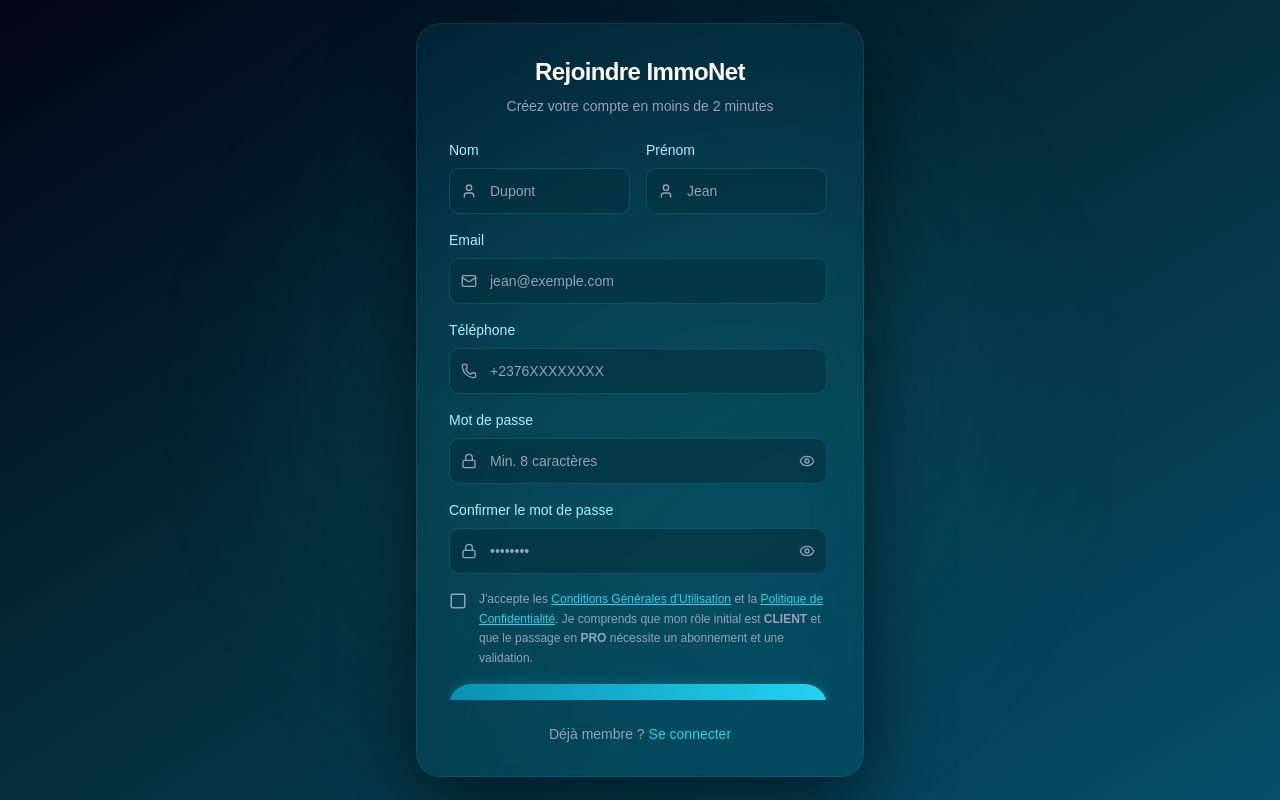
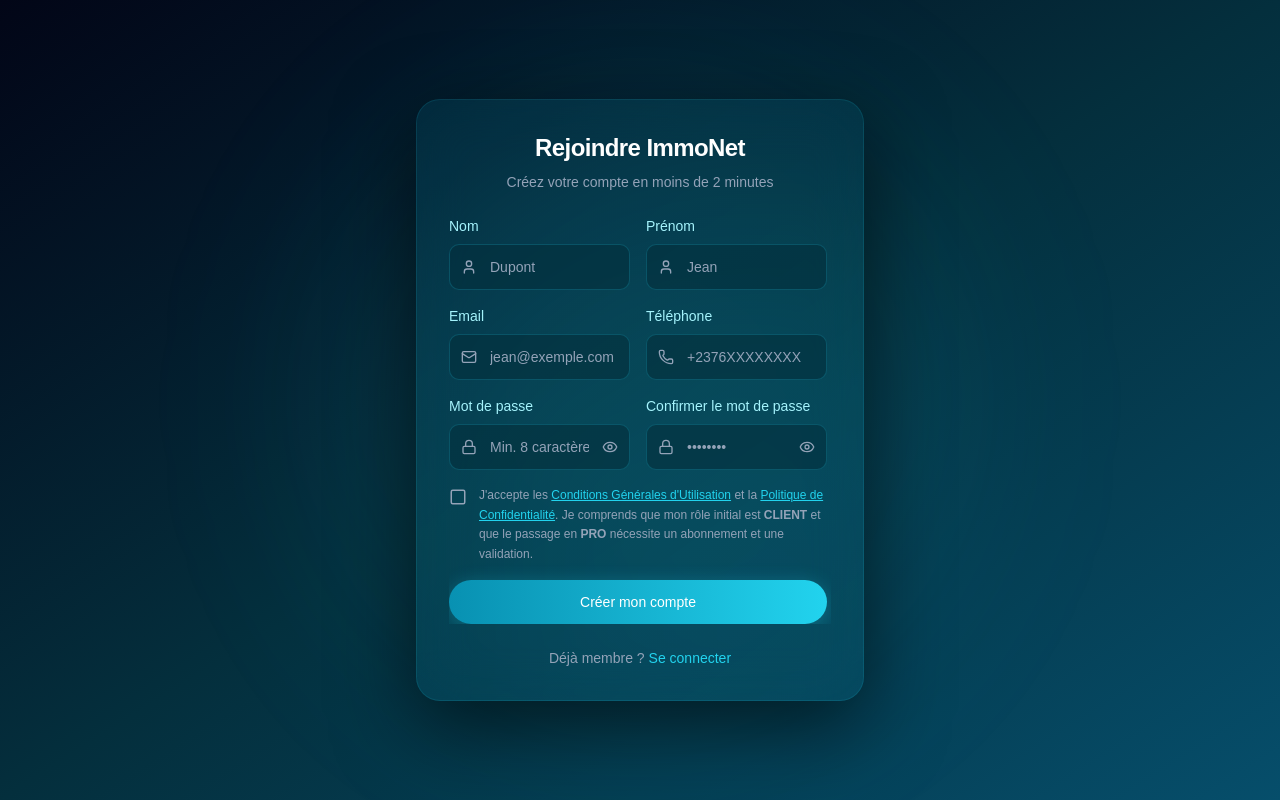
Before and after one commit to tagne-wilfried-Dev/ImmoNet, a React (Vite) app in the folder frontend/: page /register in a window 1280 px wide. Built offline with nearby package versions, Linux system fonts and the light colour scheme.

Commit message:
ajustements avant push

```diff
--- a/frontend/package.json
+++ b/frontend/package.json
@@ -24,6 +24,7 @@
     "lucide-react": "^1.16.0",
     "radix-ui": "^1.4.3",
     "react": "^19.2.6",
+    "react-doctor": "^0.2.16",
     "react-dom": "^19.2.6",
     "react-hook-form": "^7.76.1",
     "react-leaflet": "^5.0.0",
--- a/frontend/src/components/auth/AuthInput.tsx
+++ b/frontend/src/components/auth/AuthInput.tsx
@@ -3,7 +3,7 @@
 
 interface AuthInputProps extends React.InputHTMLAttributes<HTMLInputElement> {
   label: string;
-  inputValue: string;
+  inputValue?: string;
   inputName?: string;
   error?: string;
   icon?: React.ElementType;
--- /dev/null
+++ b/frontend/src/components/ui/MessageAlert.tsx
@@ -0,0 +1,36 @@
+import React from 'react';
+import { AlertTriangle, CheckCircle2 } from 'lucide-react';
+
+interface MessageAlertProps {
+  type: 'error' | 'success';
+  title?: string;
+  message: string;
+}
+
+const iconMap = {
+  error: AlertTriangle,
+  success: CheckCircle2,
+};
+
+const MessageAlert: React.FC<MessageAlertProps> = ({ type, title, message }) => {
+  const Icon = iconMap[type];
+
+  return (
+    <div
+      role="alert"
+      className={`rounded-2xl border px-4 py-3 flex gap-3 items-start ${
+        type === 'error'
+          ? 'bg-amber-950/10 border-amber-700 text-amber-100'
+          : 'bg-emerald-950/10 border-emerald-700 text-emerald-100'
+      }`}
+    >
+      <Icon className="mt-1 h-5 w-5 shrink-0" />
+      <div className="min-w-0">
+        {title && <p className="font-semibold text-sm mb-1">{title}</p>}
+        <p className="text-sm leading-6 wrap-break-word">{message}</p>
+      </div>
+    </div>
+  );
+};
+
+export default MessageAlert;
--- a/frontend/src/pages/auth/LoginPage.tsx
+++ b/frontend/src/pages/auth/LoginPage.tsx
@@ -1,37 +1,60 @@
-import React from 'react';
+import React, { useState } from 'react';
 import { useForm } from 'react-hook-form';
 import { zodResolver } from '@hookform/resolvers/zod';
-import { useNavigate } from 'react-router-dom';
-// import { Mail, Lock, Loader2 } from 'lucide-react';
+import { useNavigate, useLocation } from 'react-router-dom';
 import { Mail, Lock } from 'lucide-react';
 import AuthLayout from '../../components/layout/AuthLayout';
 import AuthInput from '../../components/auth/AuthInput';
 import AuthButton from '../../components/auth/AuthButton';
+import MessageAlert from '../../components/ui/MessageAlert';
 import { loginSchema, type LoginFormData } from '../../lib/validations/auth';
+import axios from '@/lib/axios';
 
 const LoginPage: React.FC = () => {
   const navigate = useNavigate();
+  const location = useLocation();
+  const locationState = location.state as { message?: string } | null;
   const { register, handleSubmit, formState: { errors, isSubmitting } } = useForm<LoginFormData>({
     resolver: zodResolver(loginSchema),
     mode: 'onBlur'
   });
-
+  const [error,setError] = useState('');
   const onSubmit = async (data: LoginFormData) => {
-    // TODO: dispatch login Redux + API POST /api/auth/login
+    setError('');
     console.log('Login payload:', data);
     await new Promise(res => setTimeout(res, 1500)); // Mock delay
-    navigate('/dashboard');
+    try {
+      const response = await axios.post('/api/auth/login', data);
+      if (response.status === 200 || response.status === 201) {
+        navigate('/dashboard', { state: { message: 'Connexion réussie.' } });
+      } else {
+        setError(response?.data?.message || 'Email ou mot de passe incorrect. Vérifiez vos informations.');
+      }
+    } catch (err: unknown) {
+      const message = err instanceof Error ? err.message : JSON.stringify(err);
+      setError(`Une erreur est survenue lors de la connexion : ${message}`);
+    }
   };
 
   return (
     <AuthLayout>
       <div className="text-center mb-8">
         <h1 className="font-display text-2xl font-bold text-white tracking-tight">Connexion à ImmoNet</h1>
-        <p className="text-[#94a3b8] text-sm mt-2">Accédez à votre espace propriétaire ou client</p>
+        <p className="text-[#94a3b8] text-sm mt-2">Accédez à votre espace personnel ImmoNet</p>
       </div>
+      {locationState?.message && (
+        <div className="mb-4">
+          <MessageAlert type="success" message={locationState.message} />
+        </div>
+      )}
+      {error !== '' && (
+        <div className="mb-4">
+          <MessageAlert type="error" title="Erreur" message={error} />
+        </div>
+      )}
 
       <form onSubmit={handleSubmit(onSubmit)} className="space-y-5">
-        <AuthInput inputValue=''
+        <AuthInput
           label="Adresse email"
           type="email"
           placeholder="exemple@domain.com"
@@ -39,13 +62,13 @@
           {...register('email')}
           error={errors.email?.message}
         />
-        <AuthInput inputValue=''
+        <AuthInput
           label="Mot de passe"
           type="password"
           placeholder="••••••••"
           icon={Lock}
-          {...register('password')}
-          error={errors.password?.message}
+          {...register('motDePasse')}
+          error={errors.motDePasse?.message}
         />
 
         <div className="flex items-center justify-between text-xs">
--- a/frontend/src/pages/auth/RegisterPage.tsx
+++ b/frontend/src/pages/auth/RegisterPage.tsx
@@ -1,72 +1,47 @@
 import React, { useState } from 'react';
 import { useForm } from 'react-hook-form';
 import { zodResolver } from '@hookform/resolvers/zod';
-import { useNavigate } from 'react-router-dom';
-import { User, Mail, Phone, Lock, CheckSquare, Square, FileWarningIcon } from 'lucide-react';
-import AuthLayout from '../../components/layout/AuthLayout';
-import AuthInput from '../../components/auth/AuthInput';
-import AuthButton from '../../components/auth/AuthButton';
-import { registerSchema, type RegisterFormData } from '../../lib/validations/auth';
-import axios from 'axios';
+import { useNavigate, useLocation } from 'react-router-dom';
+import { User, Mail, Phone, Lock, CheckSquare, Square } from 'lucide-react';
+import AuthLayout from '@/components/layout/AuthLayout';
+import AuthInput from '@/components/auth/AuthInput';
+import AuthButton from '@/components/auth/AuthButton';
+import MessageAlert from '@/components/ui/MessageAlert';
+import { registerSchema, type RegisterFormData } from '@/lib/validations/auth';
+import axios from '@/lib/axios';
 
 const RegisterPage: React.FC = () => {
-
   const { register, handleSubmit, watch, formState: { errors, isSubmitting } } = useForm<RegisterFormData>({
     resolver: zodResolver(registerSchema),
     mode: 'onBlur',
-    defaultValues: { acceptTerms: false }
+    defaultValues: { acceptTerms: false as unknown as true },
   });
 
-  const [ formData,setformData ] = useState({
-    nom:"",
-    prenom:'',
-    email:"",
-    telephone:"",
-    motDePasse: "",
-    confirmPass:""
-  });
+  const [error, setError] = useState('');
+  const navigate = useNavigate();
+  const location = useLocation();
+  const locationState = location.state as { message?: string } | null;
 
-  const handleChange = (e) => {
-    setformData({
-      ...formData,
-      [e.target.name]:e.target.value
-    });
+  const onSubmit = async (data: RegisterFormData) => {
+    setError('');
+    const { confirmPass, acceptTerms, ...payload } = data;
+    console.log('Payload envoyé au backend :', payload);
+    console.log('confirmPass et acceptTerms non envoyés:', { confirmPass, acceptTerms });
+    try {
+      const response = await axios.post('/api/auth/register', payload);
+      if (response.status === 200 || response.status === 201) {
+        navigate('/login', { state: { message: 'Compte créé avec succès.' } });
+      } else {
+        setError(response.statusText || 'Une erreur est survenue lors de l enregistrement.');
+      }
+    } catch (err) {
+      const message = err instanceof Error ? err.message : String(err);
+      setError(`Une erreur a empêché l'enregistrement : ${message}`);
+    }
   };
-  const [ error,setError ] = useState('');
-  const navigate = useNavigate();
-
-  const onSubmit = async (e) =>{
-    e.preventDefault()
-    if(formData.motDePasse !== formData.confirmPass){
-      setError('Les mots de passe ne sont pas identiques!');
-      return;
-    }
-    setError('')
-
-    //api call
-    try{
-      const response = await axios.post("http://localhost:5000/api/auth/register", formData);
-      if(response.status === 200 || response.status === 201){
-        navigate('/login', { state: { message: 'Compte créé. Vérifiez votre email.' } });
-      }else{
-        const errorText = await response.statusText;
-        setError(errorText);
-      }
-    }catch(err){
-      setError('Une erreur a empeche l\'enregistrement!'+err)
-    }
-  }
 
   // eslint-disable-next-line react-hooks/incompatible-library
   const acceptTerms = watch('acceptTerms');
-
-  // const onSubmit = async (data: RegisterFormData) => {
-  //   // TODO: dispatch register Redux + API POST /api/auth/register
-  //   console.log('Register payload:', data);
-  //   await new Promise(res => setTimeout(res, 1500));
-  //   // Redirect to email verification page or login with success toast
-  //   navigate('/login', { state: { message: 'Compte créé. Vérifiez votre email.' } });
-  // };
 
 
   return (
@@ -76,16 +51,30 @@
         <p className="text-[#94a3b8] text-sm mt-2">Créez votre compte en moins de 2 minutes</p>
       </div>
 
+      {locationState?.message && (
+        <div className="mb-4">
+          <MessageAlert type="success" message={locationState.message} />
+        </div>
+      )}
+      {error !== '' && (
+        <div className="mb-4">
+          <MessageAlert type="error" title="Erreur" message={error} />
+        </div>
+      )}
+
       <form onSubmit={handleSubmit(onSubmit)} className="space-y-4 max-h-[70vh] overflow-y-auto pr-1 custom-scrollbar">
         <div className="grid grid-cols-2 gap-4">
-          <AuthInput inputName='nom' label="Nom" inputValue={formData.nom} onChange={handleChange}  placeholder="Dupont" icon={User} />
-          <AuthInput inputName='prenom' label="Prénom" inputValue={formData.prenom} onChange={handleChange} placeholder="Jean" icon={User} />
+          <AuthInput inputName='nom' label="Nom" placeholder="Dupont" icon={User} error={errors.nom?.message} {...register('nom')} />
+          <AuthInput inputName='prenom' label="Prénom" placeholder="Jean" icon={User} error={errors.prenom?.message} {...register('prenom')} />
         </div>
-        <AuthInput inputName='email' label="Email" inputValue={formData.email} onChange={handleChange} type="email" placeholder="jean@exemple.com" icon={Mail}  />
-        <AuthInput inputName='telephone' label="Téléphone" inputValue={formData.telephone} onChange={handleChange} type="tel" placeholder="+2376XXXXXXXX" icon={Phone}   />
-        <AuthInput inputName='motDePasse' label="Mot de passe" inputValue={formData.motDePasse} onChange={handleChange} type="password" placeholder="Min. 8 caractères" icon={Lock}  />
-        <AuthInput inputName='confirmPass' label="Confirmer le mot de passe" inputValue={formData.confirmPass} onChange={handleChange} type="password" placeholder="••••••••" icon={Lock} />
-
+        <div className="grid grid-cols-2 gap-4">
+          <AuthInput inputName='email' label="Email" placeholder="jean@exemple.com" icon={Mail} error={errors.email?.message} type="email" {...register('email')} />
+          <AuthInput inputName='telephone' label="Téléphone" placeholder="+2376XXXXXXXX" icon={Phone} error={errors.telephone?.message} type="tel" {...register('telephone')} />
+        </div>
+        <div className="grid grid-cols-2 gap-4">
+          <AuthInput inputName='motDePasse' label="Mot de passe" placeholder="Min. 8 caractères" icon={Lock} error={errors.motDePasse?.message} type="password" {...register('motDePasse')} />
+          <AuthInput inputName='confirmPass' label="Confirmer le mot de passe" placeholder="••••••••" icon={Lock} error={errors.confirmPass?.message} type="password" {...register('confirmPass')} />
+        </div>
         <label className="flex items-start gap-3 cursor-pointer group">
           <div className="mt-0.5">
             {acceptTerms ? <CheckSquare size={18} className="text-[#22d3ee]" /> : <Square size={18} className="text-[#94a3b8] group-hover:text-[#a5f3fc]" />}
@@ -96,9 +85,6 @@
           </span>
         </label>
         {errors.acceptTerms && <p className="text-xs text-[#ef4444] -mt-2">{errors.acceptTerms.message}</p>}
-        {error !== '' &&
-        <div className='text-amber-500 border-l-amber-900'><div><FileWarningIcon /></div>{error}</div>}
-
         <AuthButton type="submit" isLoading={isSubmitting} className="mt-2">
           Créer mon compte
         </AuthButton>
--- a/frontend/src/pages/proprietaire/DashboardPage.tsx
+++ b/frontend/src/pages/proprietaire/DashboardPage.tsx
@@ -1,6 +1,8 @@
 import React, { useState, useEffect } from 'react';
+import { useLocation } from 'react-router-dom';
 import DashboardLayout from '@/components/layout/DashboardLayout';
 import Dashboard from './Dashboard';
+import MessageAlert from '@/components/ui/MessageAlert';
 import dashboardMockData from '@/lib/data/mockData.json';
 
 interface DashboardPageProps {
@@ -14,6 +16,8 @@
   userRole = 'PRO',
   notificationCount = 3,
 }) => {
+  const location = useLocation();
+  const locationState = location.state as { message?: string } | null;
   const [data, setData] = useState(dashboardMockData);
   const [isLoading, setIsLoading] = useState(true);
 
@@ -62,6 +66,11 @@
       userRole={userRole}
       notificationCount={notificationCount}
     >
+      {locationState?.message && (
+        <div className="mb-6">
+          <MessageAlert type="success" message={locationState.message} />
+        </div>
+      )}
       <Dashboard data={data} />
     </DashboardLayout>
   );
```
Also changed, not shown: frontend/src/lib/validations/auth.ts (+9 -9 lines), 2 other files (tests, documents, lock files or other folders).
